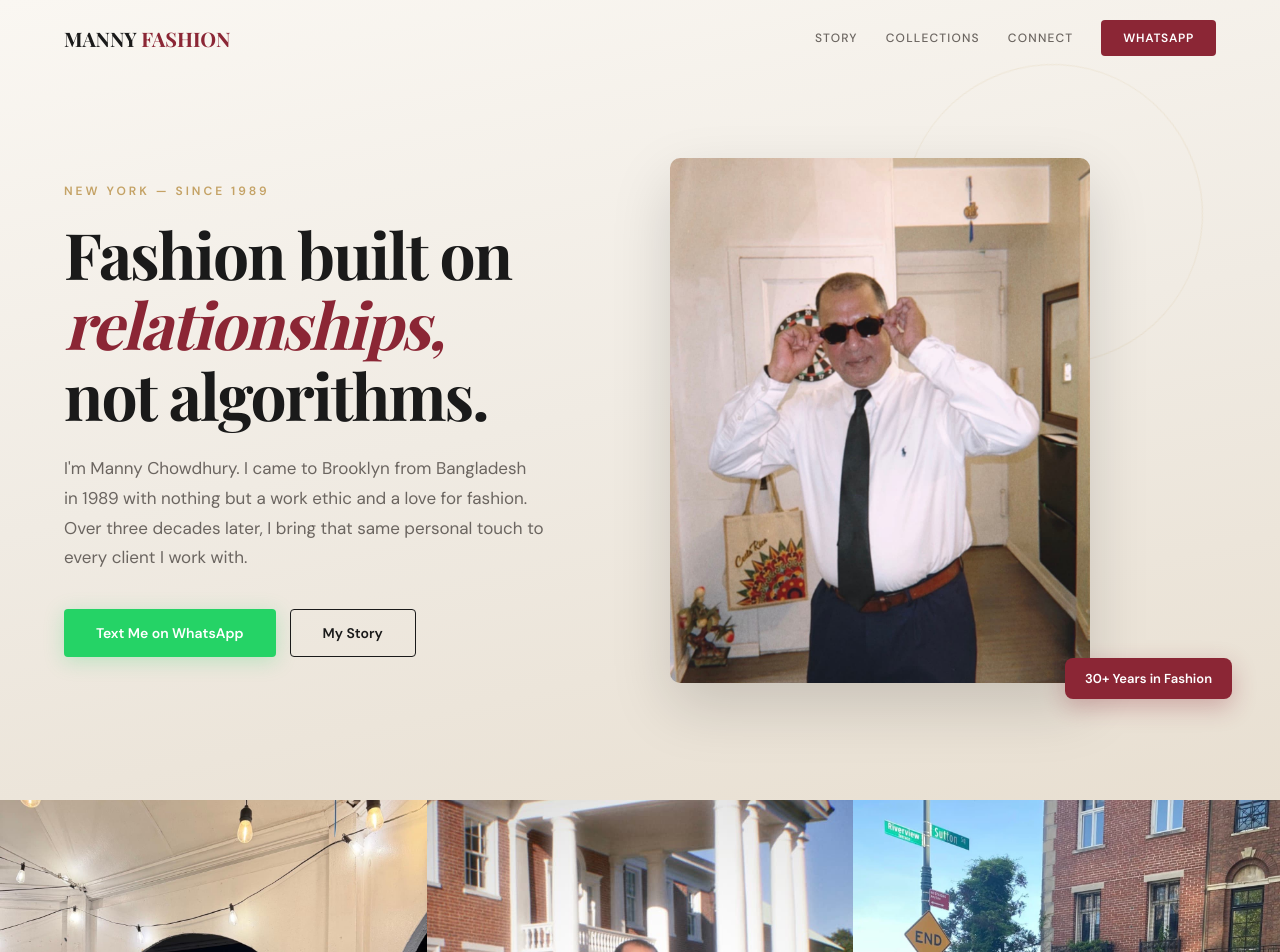
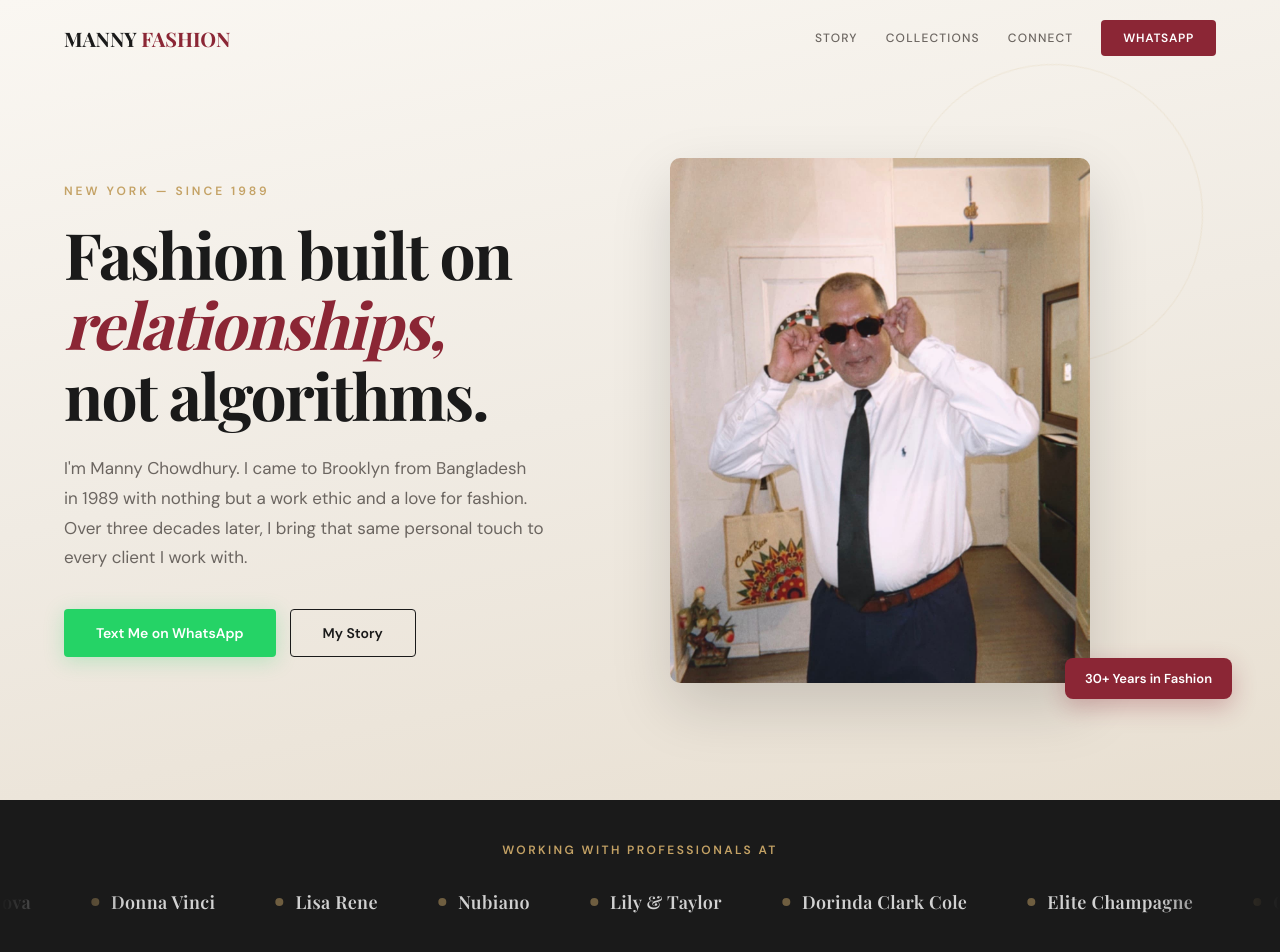
Before and after one commit to shoanchowd-uptime/manny-fashion-site, a React (Vite) app: page / in a window 1280 px wide. Shown: the top 952 px of the page. Built offline with nearby package versions, Linux system fonts and the light colour scheme; a web font is replaced by a local one.

Commit message:
add trusted by marquee

```diff
--- a/src/App.jsx
+++ b/src/App.jsx
@@ -67,11 +67,47 @@
         @import url('https://fonts.googleapis.com/css2?family=Playfair+Display:ital,wght@0,400;0,600;0,700;0,900;1,400;1,600;1,700&family=DM+Sans:wght@300;400;500;600;700&display=swap');
         @keyframes fadeUp{from{opacity:0;transform:translateY(28px)}to{opacity:1;transform:translateY(0)}}
         @keyframes spin{to{transform:rotate(360deg)}}
+        @keyframes marquee{0%{transform:translateX(0)}100%{transform:translateX(-50%)}}
         *{box-sizing:border-box;margin:0;padding:0}
         html{scroll-behavior:smooth}
         body{background:${C.bg};overflow-x:hidden}
         ::selection{background:${C.accent}25}
       `}</style>
+    </section>
+  );
+}
+
+function TrustedBy() {
+  const brands = [
+    "Tally Taylor",
+    "Ben Marc",
+    "Fashion Nova",
+    "Donna Vinci",
+    "Lisa Rene",
+    "Nubiano",
+    "Lily & Taylor",
+    "Dorinda Clark Cole",
+    "Elite Champagne",
+    "GMI",
+    "Terramina",
+    "Chancele",
+  ];
+  const doubled = [...brands, ...brands];
+  return (
+    <section style={{ padding: "40px 0", background: C.dark, overflow: "hidden" }}>
+      <div style={{ textAlign: "center", marginBottom: 24 }}>
+        <span style={{ fontFamily: F.body, fontSize: 12, fontWeight: 600, color: C.gold, letterSpacing: "0.2em", textTransform: "uppercase" }}>Working with Professionals at</span>
+      </div>
+      <div style={{ position: "relative", width: "100%", overflow: "hidden", maskImage: "linear-gradient(to right, transparent, black 10%, black 90%, transparent)", WebkitMaskImage: "linear-gradient(to right, transparent, black 10%, black 90%, transparent)" }}>
+        <div style={{ display: "flex", gap: 60, animation: "marquee 30s linear infinite", width: "max-content" }}>
+          {doubled.map((brand, i) => (
+            <div key={i} style={{ display: "flex", alignItems: "center", gap: 12, flexShrink: 0, padding: "8px 0" }}>
+              <div style={{ width: 8, height: 8, borderRadius: "50%", background: C.gold, opacity: 0.5 }} />
+              <span style={{ fontFamily: F.display, fontSize: 18, fontWeight: 600, color: "rgba(255,255,255,0.8)", whiteSpace: "nowrap", letterSpacing: "0.02em" }}>{brand}</span>
+            </div>
+          ))}
+        </div>
+      </div>
     </section>
   );
 }
@@ -176,8 +212,8 @@
 function Connect() {
   const [form, setForm] = useState({ name: "", email: "", phone: "", type: "boutique", message: "" });
   const [sent, setSent] = useState(false);
+  const [sending, setSending] = useState(false);
   const handle = f => e => setForm(p => ({ ...p, [f]: e.target.value }));
-    const [sending, setSending] = useState(false);
   const submit = async () => {
     if (!form.name || !form.email) return;
     setSending(true);
@@ -276,6 +312,7 @@
     <div style={{ background: C.bg, minHeight: "100vh" }}>
       <Nav />
       <Hero />
+      <TrustedBy />
       <PhotoStrip />
       <Story />
       <Collections />
```
